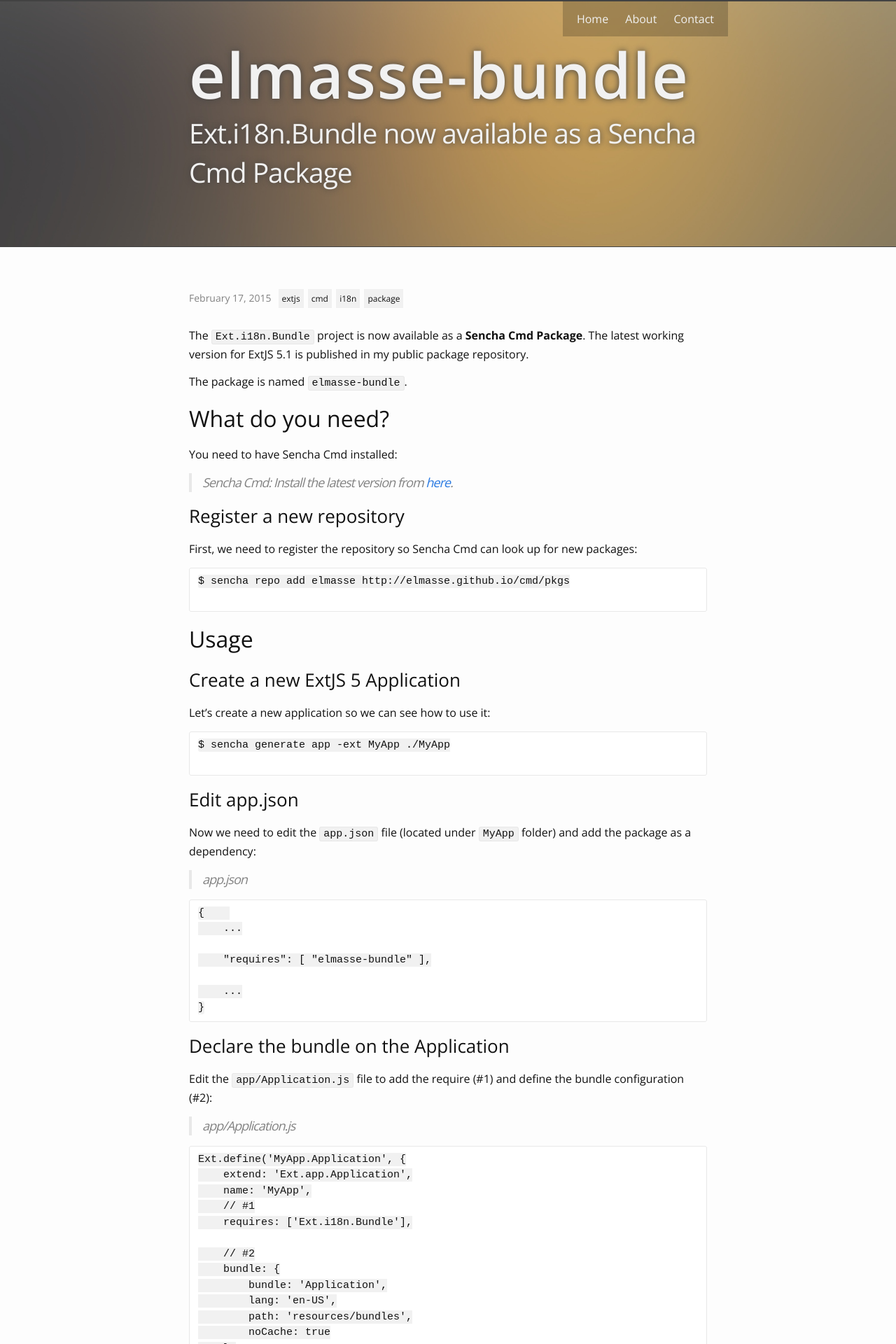
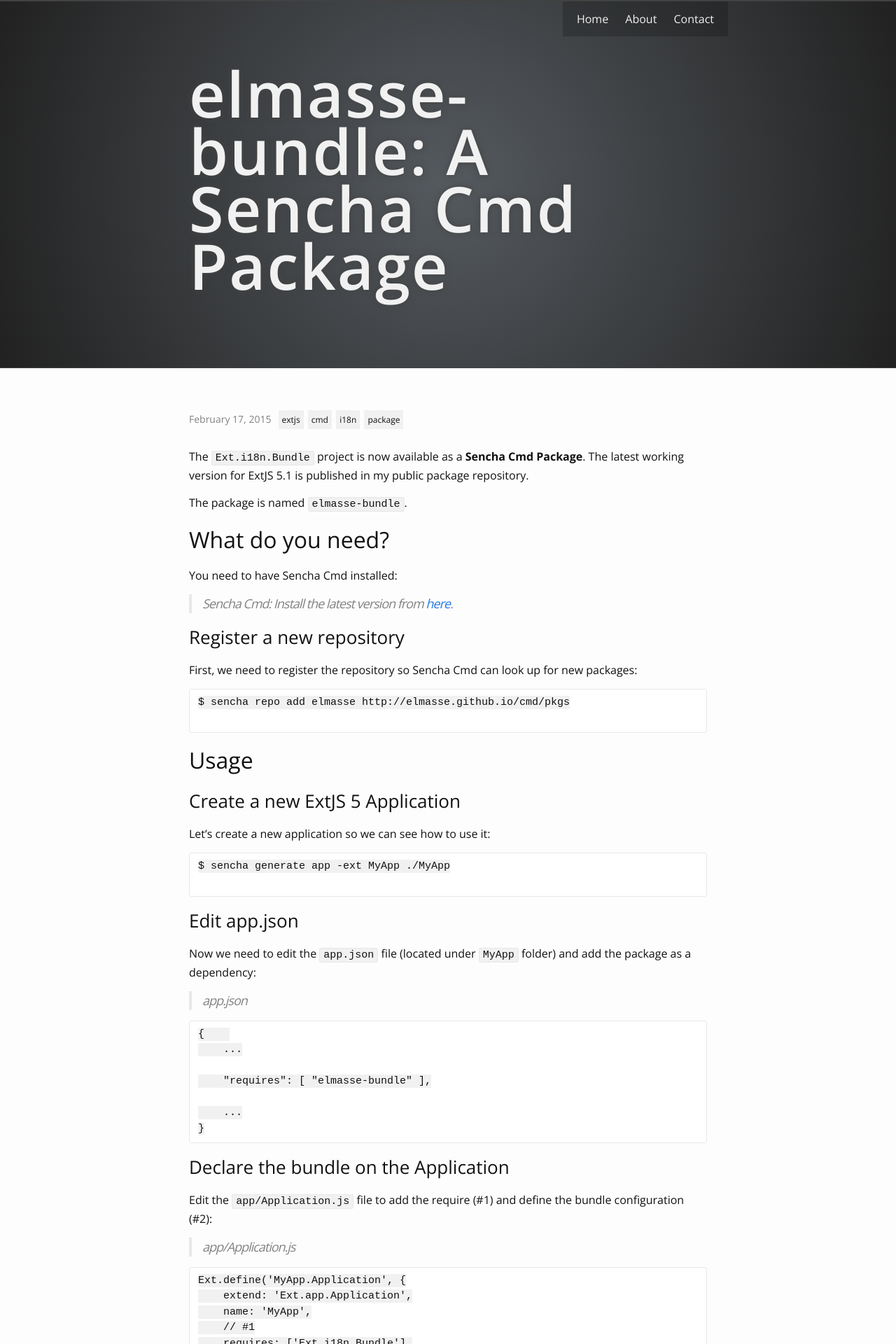
Before and after one commit to elmasse/elmasse.io, a Jekyll site: the page built from _posts/2015-02-17-bundle-cmd-package.md, in a window 1280 px wide. Shown: the top 1920 px of the page at 70% size. Built offline with Jekyll 4.4.1, drawn with Linux system fonts in a browser that asks for light colours; Markdown is read by kramdown in place of the engine named in the settings; comment, search, counter and statistics services are not loaded.

Commit message:
removed bg images

```diff
--- a/_posts/2015-02-17-bundle-cmd-package.md
+++ b/_posts/2015-02-17-bundle-cmd-package.md
@@ -1,7 +1,6 @@
 ---
 layout: post
-title:  "elmasse-bundle"
-description: "Ext.i18n.Bundle now available as a Sencha Cmd Package"
+title:  "elmasse-bundle: A Sencha Cmd Package"
 categories: packages
 tags: [extjs, cmd, i18n, package]
 ---
--- a/_sass/_base.scss
+++ b/_sass/_base.scss
@@ -85,7 +85,7 @@
  * Headings
  */
 h1, h2, h3, h4, h5, h6 {
-    font-weight: 300;
+    font-weight: 400;
 }
 
 
@@ -168,12 +168,12 @@
     @extend %clearfix;
     position: relative;
 
-    @include media-query($on-laptop) {
-        max-width: -webkit-calc(800px - (#{$spacing-unit}));
-        max-width:         calc(800px - (#{$spacing-unit}));
-        padding-right: $spacing-unit / 2;
-        padding-left: $spacing-unit / 2;
-    }
+    // @include media-query($on-laptop) {
+    //     max-width: -webkit-calc(800px - (#{$spacing-unit}));
+    //     max-width:         calc(800px - (#{$spacing-unit}));
+    //     padding-right: $spacing-unit / 2;
+    //     padding-left: $spacing-unit / 2;
+    // }
 }
 
 
--- a/_sass/_layout.scss
+++ b/_sass/_layout.scss
@@ -1,3 +1,5 @@
+@import "mixins";
+
 /**
  * Site header
  */
@@ -6,10 +8,8 @@
     border-bottom: 1px solid $grey-color-dark;
     min-height: 56px;
 
-    height: $header-height;
-    background: url("../img/bg-5.jpg") scroll center center / cover transparent;
+    @include radial-gradient(#555A5F, #212121);
 
-    // Positioning context for the mobile navigation icon
     position: relative;
 }
 
@@ -18,9 +18,9 @@
     line-height: 56px;
     letter-spacing: -1px;
     margin-bottom: 0;
+    padding: 90px 0;
+    display: table-cell;
 
-    display: table-cell;
-    height: $header-height;
     vertical-align: middle;
 
     &,
@@ -34,18 +34,12 @@
         font-size: 90px;
         font-weight: 600;
         text-shadow: 0 0 10px $grey-color-dark;
-
-        @include media-query($on-palm) {
-            letter-spacing: 1px;
-            line-height: 40px;
-            font-size: 48px;
-            font-weight: 600;
-            text-shadow: 0 0 5px $grey-color-dark;
-
-        }
     }
 
     .subheading {
+        // letter-spacing: 2px;
+        line-height: 65px;
+        font-size: 72px;
         text-shadow: 0 0 10px $grey-color-dark;
     }
 }
@@ -196,10 +190,6 @@
     font-size: 42px;
     letter-spacing: -1px;
     line-height: 1;
-
-    @include media-query($on-laptop) {
-        font-size: 36px;
-    }
 }
 
 .post-content {
@@ -207,26 +197,14 @@
 
     h2 {
         font-size: 32px;
-
-        @include media-query($on-laptop) {
-            font-size: 28px;
-        }
     }
 
     h3 {
         font-size: 26px;
-
-        @include media-query($on-laptop) {
-            font-size: 22px;
-        }
     }
 
     h4 {
         font-size: 20px;
-
-        @include media-query($on-laptop) {
-            font-size: 18px;
-        }
     }
 }
 
--- /dev/null
+++ b/_sass/_mixins.scss
@@ -0,0 +1,15 @@
+@mixin media-query($device) {
+    @media screen and (max-width: $device) {
+        @content;
+    }
+}
+
+@mixin radial-gradient($from, $to) {
+    background: -moz-radial-gradient(center, circle cover, $from 0%, $to 100%);
+    background: -webkit-gradient(radial, center center, 0px, center center, 100%, color-stop(0%, $from), color-stop(100%, $to));
+    background: -webkit-radial-gradient(center, circle cover, $from 0%, $to 100%);
+    background: -o-radial-gradient(center, circle cover, $from 0%, $to 100%);
+    background: -ms-radial-gradient(center, circle cover, $from 0%, $to 100%);
+    background: radial-gradient(center, circle cover, $from 0%, $to 100%);
+    background-color: $from;
+}
--- a/_sass/_vars.scss
+++ b/_sass/_vars.scss
@@ -8,7 +8,6 @@
 $spacing-unit:     30px;
 
 $nav-text-color: #f1f1f1;
-$header-height: 350px;
 
 $text-color:       #111;
 $background-color: #fdfdfd;
@@ -18,8 +17,8 @@
 $grey-color-light: lighten($grey-color, 40%);
 $grey-color-dark:  darken($grey-color, 25%);
 
-$on-palm:          600px;
-$on-laptop:        800px;
+// $on-palm:          600px;
+// $on-laptop:        800px;
 
 // Using media queries with like this:
 // @include media-query($palm) {
@@ -28,8 +27,3 @@
 //         padding-left: $spacing-unit / 2;
 //     }
 // }
-@mixin media-query($device) {
-    @media screen and (max-width: $device) {
-        @content;
-    }
-}
--- a/resources/css/main.scss
+++ b/resources/css/main.scss
@@ -19,18 +19,20 @@
 
 .home {
     .site-header {
-        background: url("../img/bg-1.jpg") scroll center center / cover transparent;
+        //@include radial-gradient(#555A5F, #000000);
+        // @include radial-gradient(#f85, #c30);
+        // @include radial-gradient(#444, #181818);
     }
 }
 
 .about {
     .site-header {
-        background: url("../img/bg-4.jpg") scroll center center / cover transparent;
+        // @include radial-gradient(#444, #181818);
     }
 }
 
 .contact {
     .site-header {
-        background: url("../img/bg-4.jpg") scroll center center / cover transparent;
+        //background: url("../img/bg-4.jpg") scroll center center / cover transparent;
     }
 }
```
